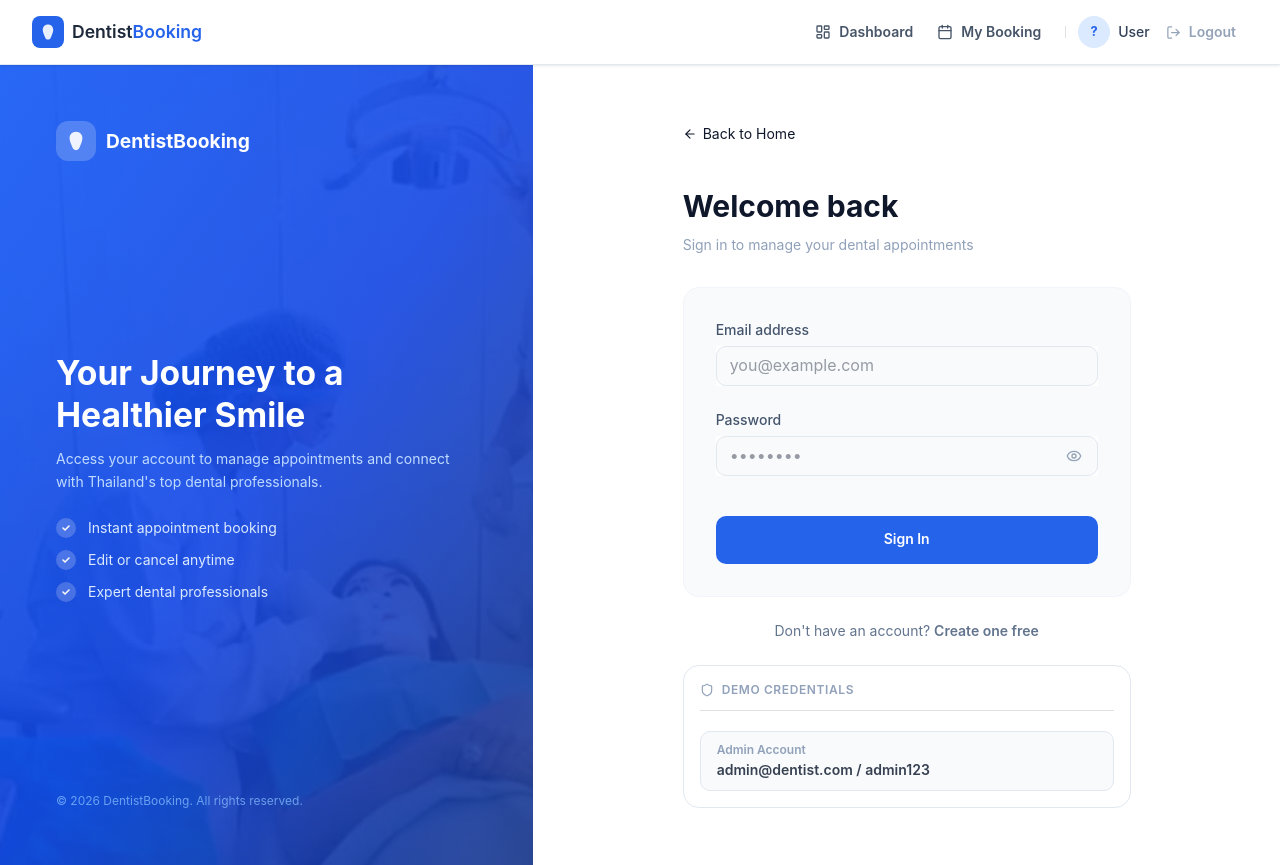
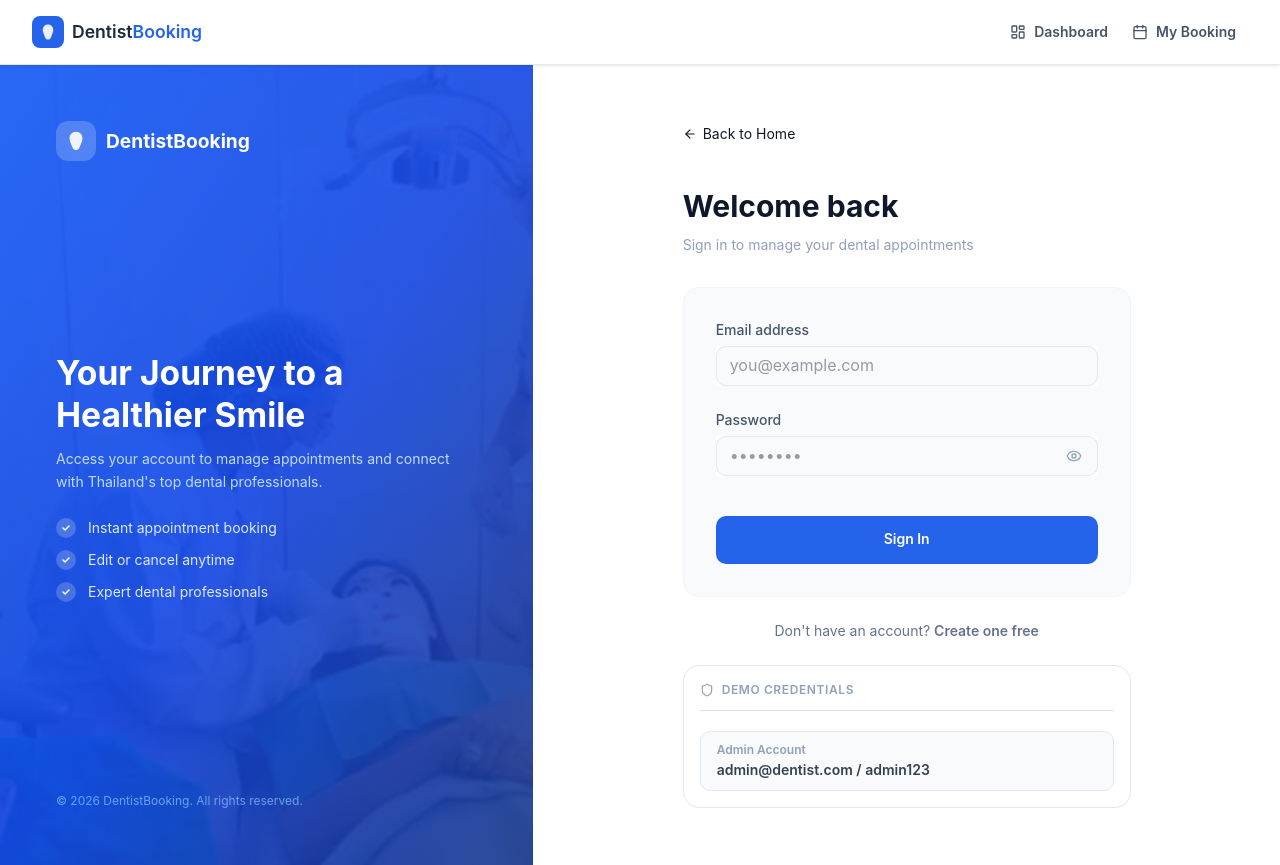
Before and after one commit to Thitipong-PP/FrontStart, a Next.js app: page /login in a window 1280 px wide. Built offline with nearby package versions, Linux system fonts and the light colour scheme; no server answers.

Commit message:
Add middleware in navbar

```diff
--- a/src/components/Navbar.tsx
+++ b/src/components/Navbar.tsx
@@ -156,6 +156,8 @@ export default function Navbar({ variant = "user" }: NavbarProps) {
               />
             )}
 
+            {userEmail != "" && (
+              <>
                 <Divider orientation="vertical" flexItem sx={{ mx: 1, my: 1.5 }} />
 
                 {/* Avatar + Name */}
@@ -194,6 +196,8 @@ export default function Navbar({ variant = "user" }: NavbarProps) {
                 >
                   Logout
                 </MuiButton>
+              </>
+            )}
           </div>
 
           {/* Mobile Hamburger */}
```
Lines whose indentation alone changed are shown as unchanged.
